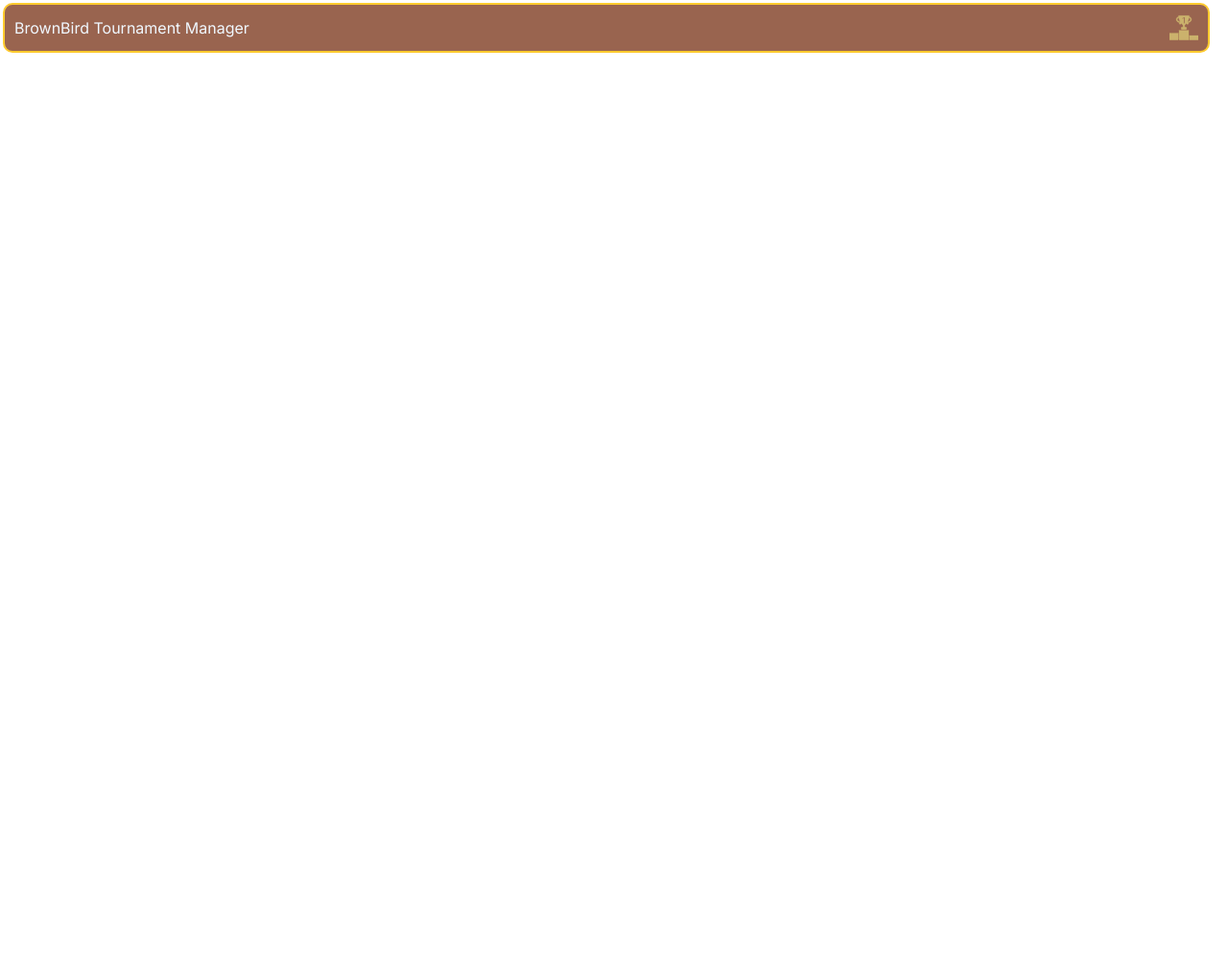
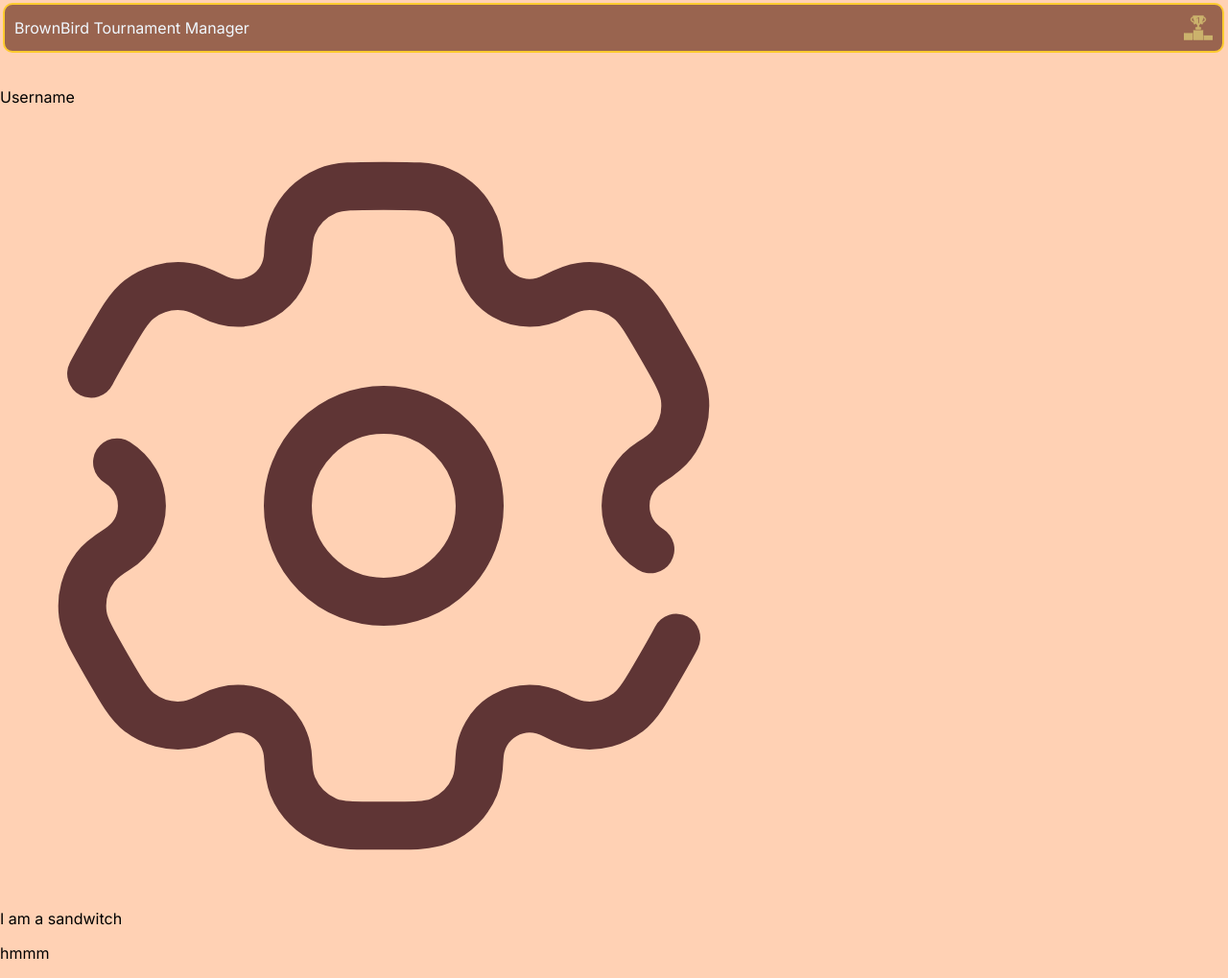
Before and after one commit to brownbird-team/tournament-manager, a SvelteKit app: page /user in a window 1280 px wide. Shown: the whole page at 96% size. Before the commit the page ends 800 px from the top, so only its background shows below. Built offline with nearby package versions, Linux system fonts and the light colour scheme.

Commit message:
Add user page

```diff
--- a/src/lib/components/Header.svelte
+++ b/src/lib/components/Header.svelte
@@ -28,7 +28,7 @@
         flex-direction: row;
 		justify-content: space-between;
 		align-items: center;
-		width: 98%;
+		min-width: 98%;
 	}
 
 .logo{
--- a/src/routes/+layout.svelte
+++ b/src/routes/+layout.svelte
@@ -29,7 +29,7 @@
 	.app_container {
         display: flex;
         flex-direction: column;
-		background-color: rgba(222, 187, 144, 0);
+		background-color: rgb(255, 209, 180);
 		min-width: 100%;
 		min-height: 100vh;
 		justify-content: flex-start;
--- a/src/routes/user/+page.svelte
+++ b/src/routes/user/+page.svelte
@@ -0,0 +1,29 @@
+
+<script>
+    import settings from '#lib/assets/settingsButton.svg';
+</script>
+
+<div class="user_container">
+    <div class="user_info_container">
+        <div class="profile_picture"><img src="" alt=""></div>
+        <div class="user_info">
+            <div class="name_settings">
+                <p>Username</p>
+                <a href="/me/settings"><img src={settings} alt="settings button icon"></a>
+            </div>
+            <div class="desc"><p>I am a sandwitch</p></div>
+            <div class="linked_devices">
+                <p>hmmm</p>
+            </div>
+        </div>
+    </div>
+    <div class="list_organizations"></div>
+</div>
+
+
+<style>
+    .user_container{
+        background-color: rgb(255, 209, 180);
+        display: flex;
+    }
+</style>
```
Also changed, not shown: src/lib/assets/settingsButton.svg (added).
